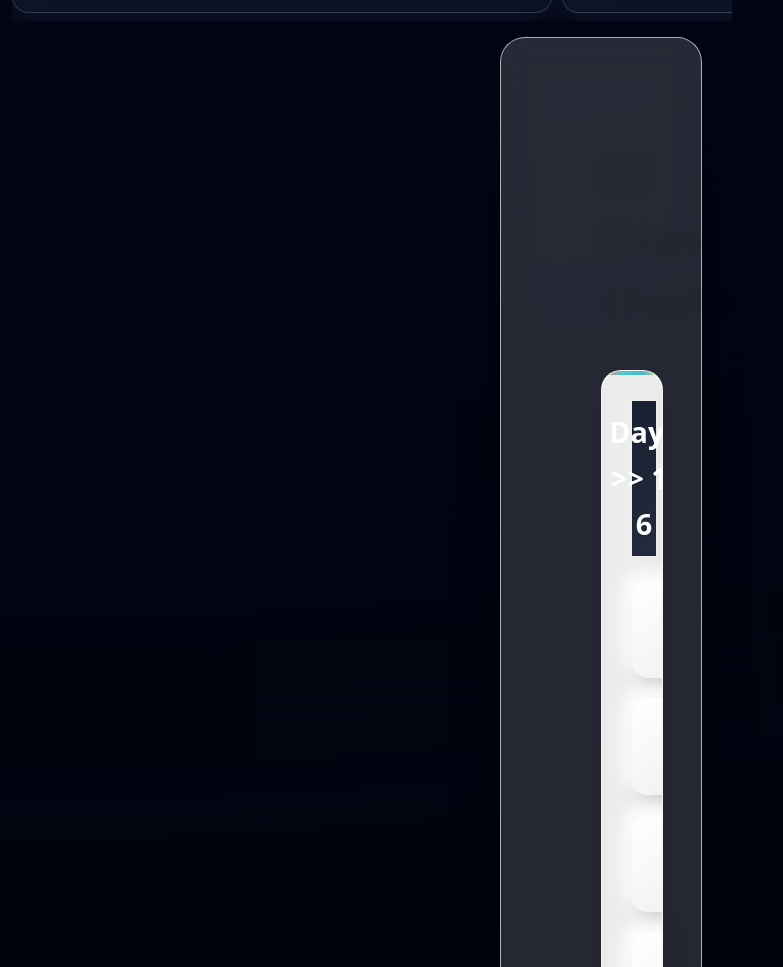
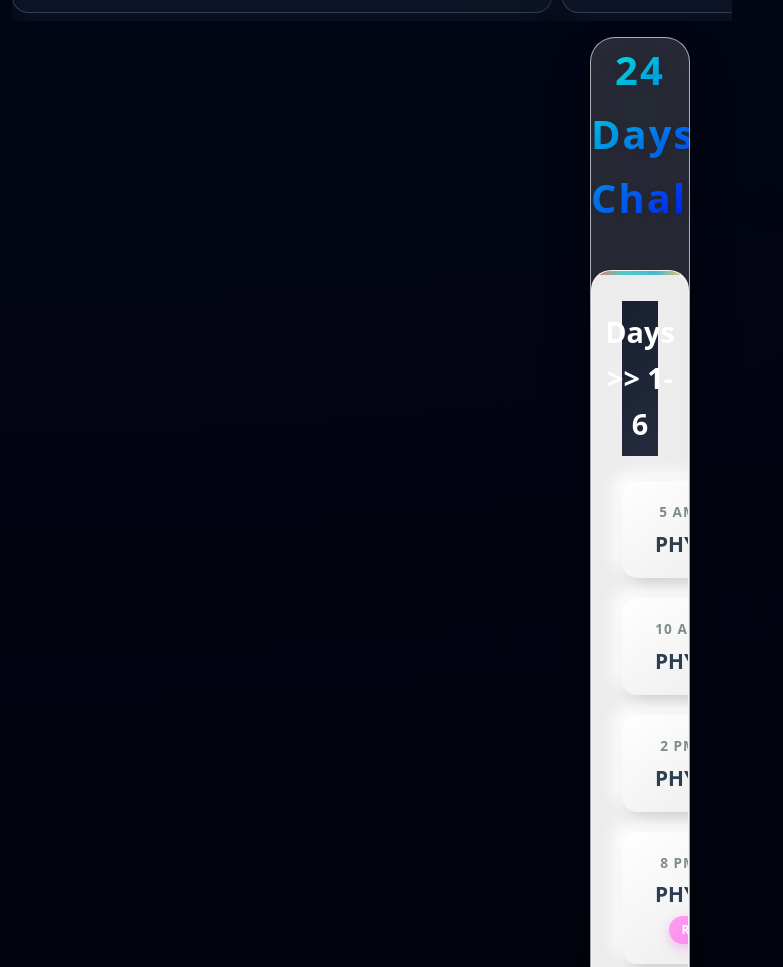
Before and after one commit to GhostRider0305/AI-LEARNER, a plain HTML site: page index.html in a window 1280 px wide. Shown: the part 3933-4900 px from the top of the page, without its empty margins (0-783 px from the left). Drawn offline with Linux system fonts and the light colour scheme.

Commit message:
Update index.html

```diff
--- a/index.html
+++ b/index.html
@@ -14,13 +14,11 @@
 
 
     .containe {
-      width: 200px;
+      width: 100px;
         margin: 0 auto;
         background: rgba(255, 255, 255, 0.15);
         backdrop-filter: blur(20px);
         border-radius: 25px;
-        padding: 100px;
-        margin-left: 500px;
         box-shadow: 0 25px 50px rgba(0,0,0,0.2);
         border: 1px solid rgba(255, 255, 255, 0.63);
     }
```
